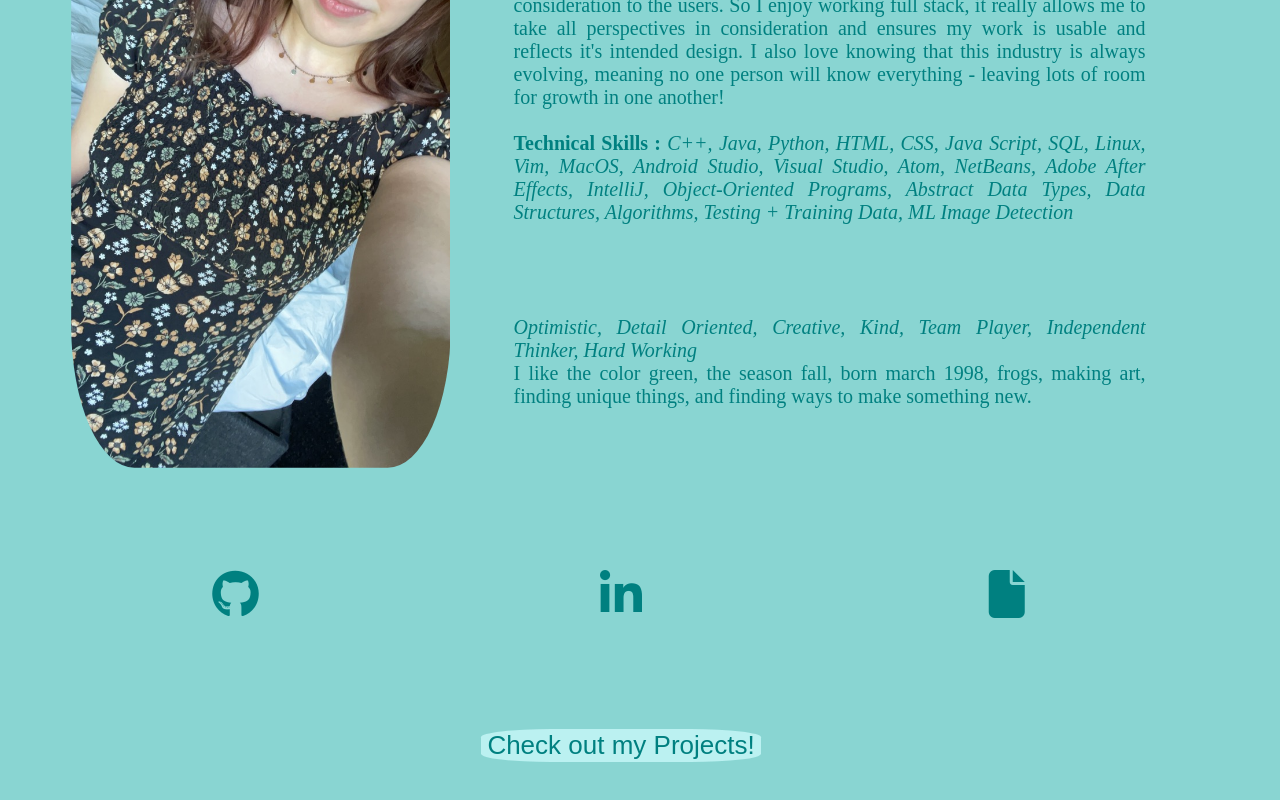
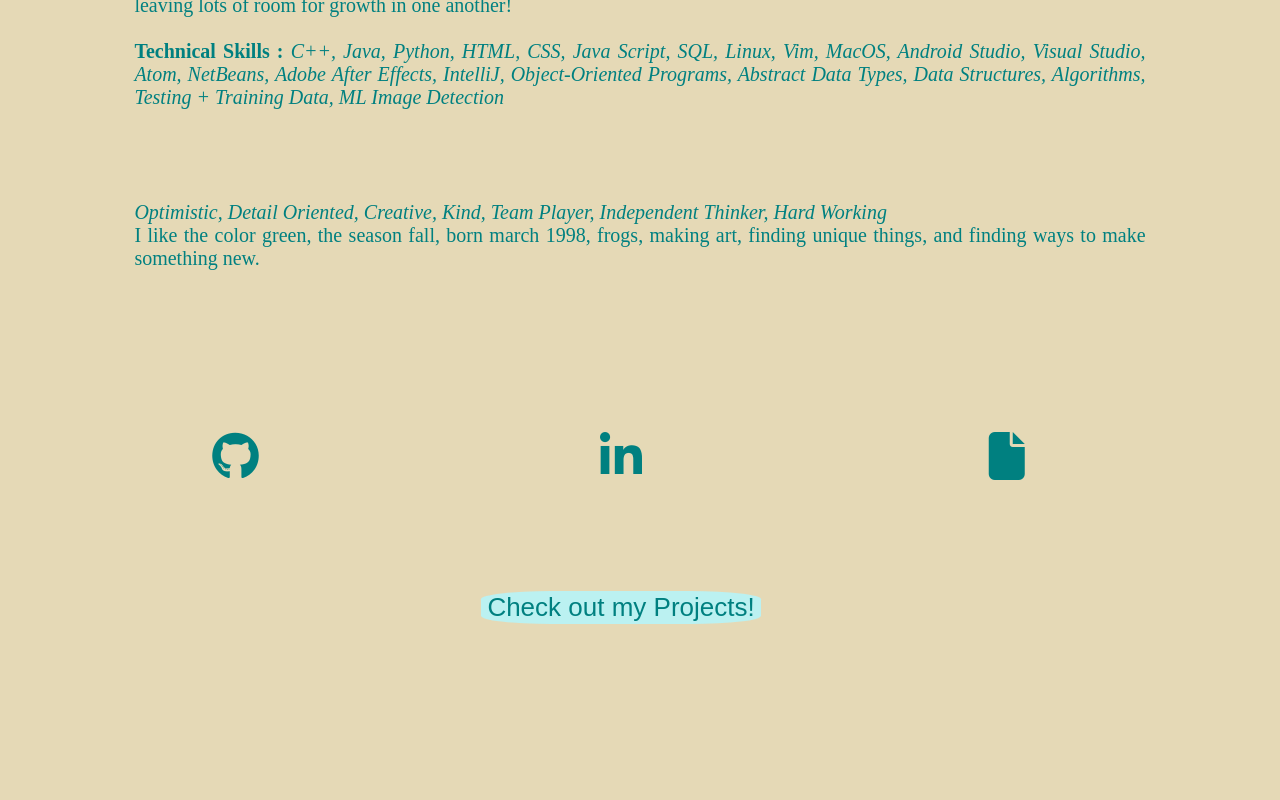
Before and after one commit to amaddix/amaddix.github.io, a plain HTML site: page src/index.html in a window 1280 px wide. Shown: the part 696-1496 px from the top of the page. After the commit the page ends 1441 px from the top, so only its background shows below. Drawn offline with Linux system fonts and the light colour scheme.

Commit message:
last thing

```diff
--- a/src/index.html
+++ b/src/index.html
@@ -34,9 +34,9 @@
 </head>
 
 
-<body style="background-color:#89D5D2;">
-<img src="SelfImage.jpeg" alt="Image of me" style="float :left; max-width:30%; border-radius:25%; position:relative; top:1%; padding:5%;">
-
+<body style="background-color:#E5D9B6;">
+<!--<img src="SelfImage.jpeg" alt="Image of me" style="float :left; max-width:30%; border-radius:25%; position:relative; top:1%; padding:5%;">
+-->
 
 <div id="textBox" style="position:center;">
 
@@ -61,6 +61,7 @@ I'd like to say that I'm a pretty creative person, and I love when I can freely
 
 </p>
 </div>
+<div>
 
     <div id="links" style="display:grid; margin-top:10%; padding-left:4%;padding-right:7%; position:relative; text-align:center; grid-gap:2rem; grid-template-columns:repeat(1, 3fr) grid-template-rows:repeat(2, 50px);">
     <div id="box" style="display:grid; position:relative; text-align:center; grid-gap:2rem; grid-template-columns:repeat(3, 1fr); grid-template-rows:repeat(1, 50px);">
```
